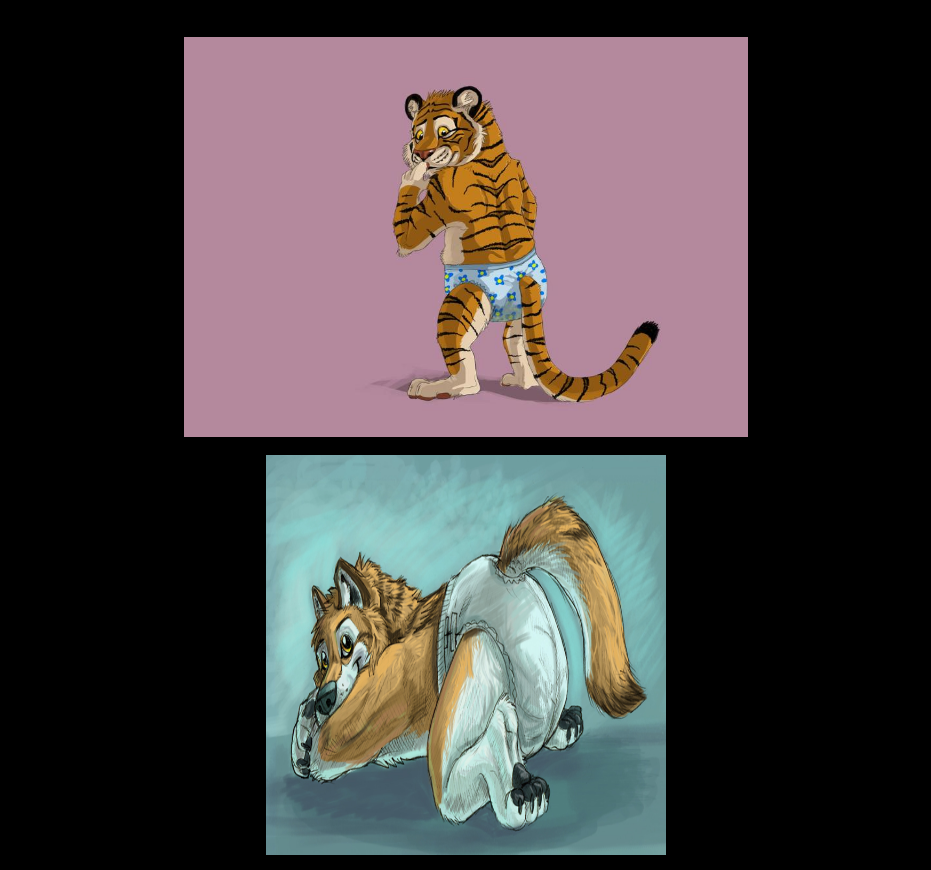
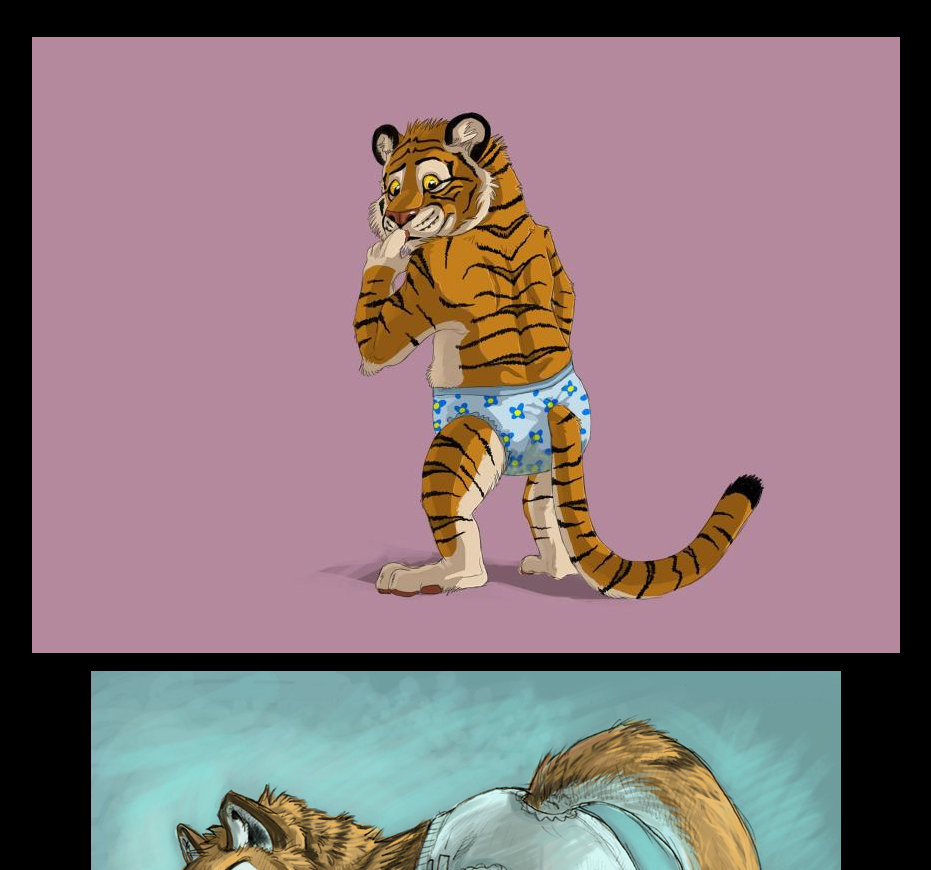
Before and after one commit to poofy92/poofy92.Github.io, a plain HTML site: page index.html in a window 1280 px wide. Shown: the part 61-931 px from the top of the page, without its empty margins (174-1105 px from the left). Drawn offline with Linux system fonts and the light colour scheme.

Commit message:
Update index.html

```diff
--- a/index.html
+++ b/index.html
@@ -12,9 +12,9 @@
 <body>
   <h1>Hall of Fame</h1>
   <br/>
-  <img src="images/Tiger.jpg" widht="400" height="400"></img>
+  <img src="images/Tiger.jpg" ></img>
   <br />
-  <img src="images/wolf.jpg" width="400" height="400"></img>
+  <img src="images/wolf.jpg" ></img>
   <br/>
 <a href="/wip.html" id="link">Work in Progress</a>
 <footer>
```
